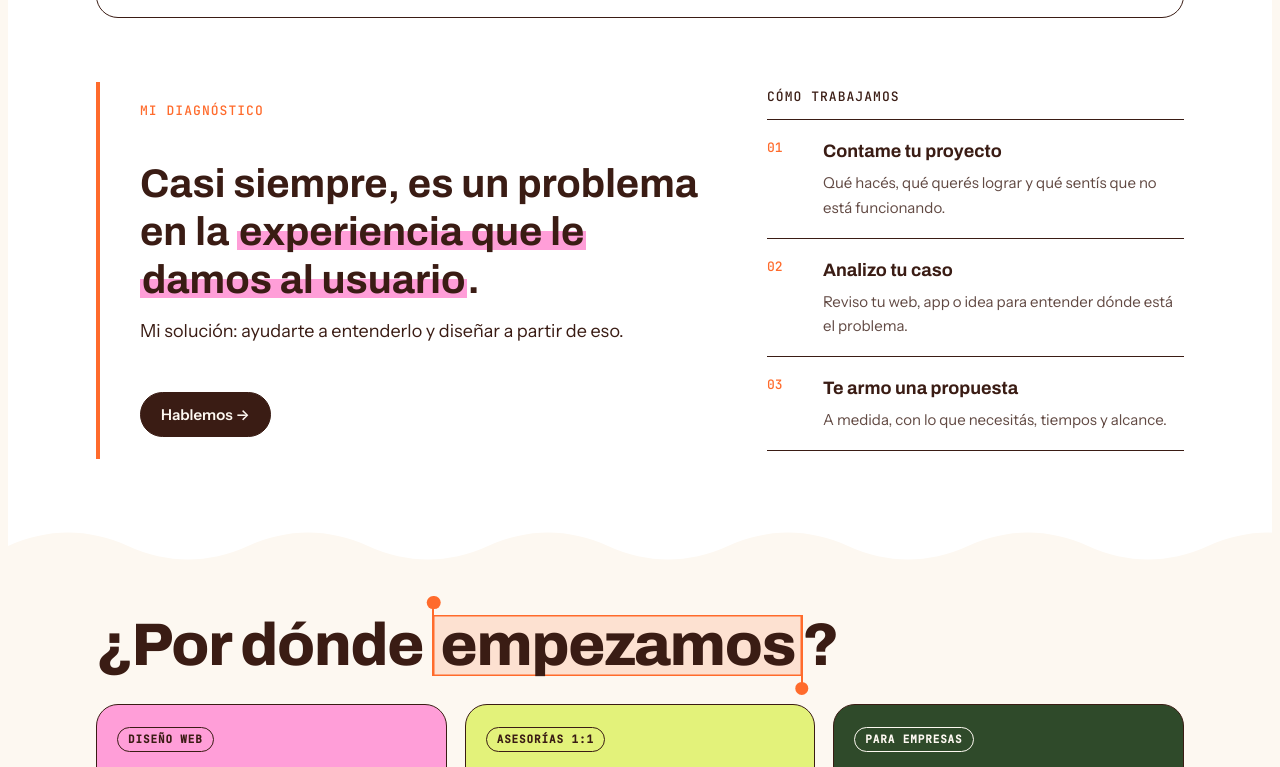
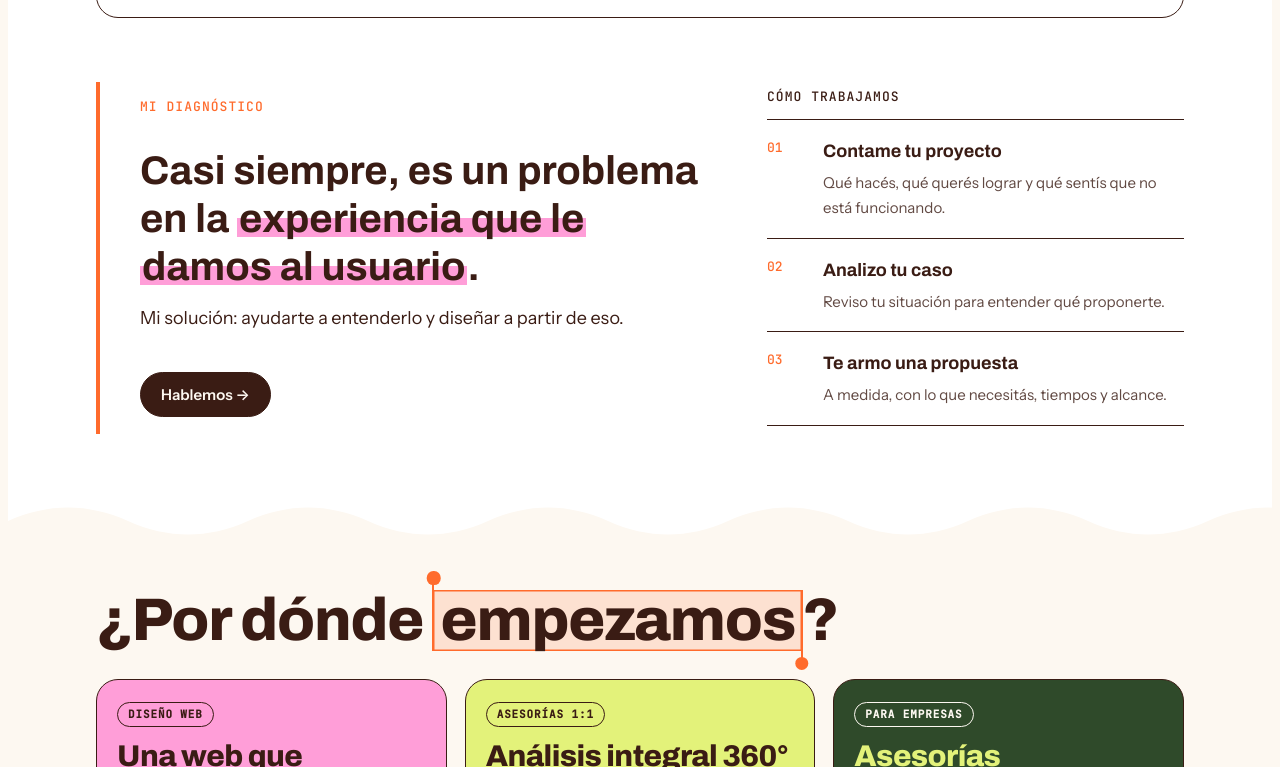
Before and after one commit to victorinacarelli/Victorinacarelli-web, a plain HTML site: page index.html in a window 1280 px wide. Shown: the part 1287-2054 px from the top of the page. Drawn offline with Linux system fonts and the light colour scheme.

Commit message:
Cómo trabajamos: bajada del paso 2
Co-Authored-By: Claude Opus 5.5 <noreply@anthropic.com>
Claude-Session: https://claude.ai/code/session_01E9bXs5mWnUvBEaYmzftQNi

```diff
--- a/index.html
+++ b/index.html
@@ -172,7 +172,7 @@
           <p class="sol-kicker sol-kicker-ink" data-i18n="how_t">Cómo trabajamos</p>
           <ol class="dsteps">
             <li><b>01</b><div><strong data-i18n="how1_t">Contame tu proyecto</strong><span data-i18n="how1_s">Qué hacés, qué querés lograr y qué sentís que no está funcionando.</span></div></li>
-            <li><b>02</b><div><strong data-i18n="how2_t">Analizo tu caso</strong><span data-i18n="how2_s">Reviso tu web, app o idea para entender dónde está el problema.</span></div></li>
+            <li><b>02</b><div><strong data-i18n="how2_t">Analizo tu caso</strong><span data-i18n="how2_s">Reviso tu situación para entender qué proponerte.</span></div></li>
             <li><b>03</b><div><strong data-i18n="how3_t">Te armo una propuesta</strong><span data-i18n="how3_s">A medida, con lo que necesitás, tiempos y alcance.</span></div></li>
           </ol>
         </div>
@@ -360,7 +360,7 @@
       marquee:["UX research","UI design","Asesorías","Diseño de web","Prototipos","Tests de usabilidad"],
       pains_eyebrow:"Diagnóstico rápido",pains_title:"¿Tu producto digital "+sel("no")+" está funcionando?",
       pain1:"La gente entra, pero se va enseguida.",pain2:"Tengo visitas, pero nadie me contacta.",pain3:"Mi web ya no representa mi marca.",pain4:"Desde el celular se ve todo desordenado.",pain5:"Tengo una idea, pero no sé cómo arrancar.",pain6:"Mis clientes siempre me preguntan lo mismo.",
-      pains_cta:"Hablemos →",sol_tag:"Mi diagnóstico",how_t:"Cómo trabajamos",how1_t:"Contame tu proyecto",how1_s:"Qué hacés, qué querés lograr y qué sentís que no está funcionando.",how2_t:"Analizo tu caso",how2_s:"Reviso tu web, app o idea para entender dónde está el problema.",how3_t:"Te armo una propuesta",how3_s:"A medida, con lo que necesitás, tiempos y alcance.",pains_foot_t:'Casi siempre, es un problema en la <mark class="hl">experiencia<br class="br-d"> que le damos al usuario</mark>.',pains_foot:"Mi solución: ayudarte a entenderlo y diseñar a partir de eso.",
+      pains_cta:"Hablemos →",sol_tag:"Mi diagnóstico",how_t:"Cómo trabajamos",how1_t:"Contame tu proyecto",how1_s:"Qué hacés, qué querés lograr y qué sentís que no está funcionando.",how2_t:"Analizo tu caso",how2_s:"Reviso tu situación para entender qué proponerte.",how3_t:"Te armo una propuesta",how3_s:"A medida, con lo que necesitás, tiempos y alcance.",pains_foot_t:'Casi siempre, es un problema en la <mark class="hl">experiencia<br class="br-d"> que le damos al usuario</mark>.',pains_foot:"Mi solución: ayudarte a entenderlo y diseñar a partir de eso.",
       pf_eyebrow:"Portfolio",pf_title:"Lo que podemos hacer "+sel("juntos"),sample:"Ejemplo",chip_ai:"Con IA",
       p1_t:"VotaYa",p1_d:"Ver el caso ↗",chip_web:"Plataforma web",chip_redesign:"Rediseño",
       p2_t:"Sempre",p2_d:"Ver la web ↗",chip_live:"Foodie web",
@@ -395,7 +395,7 @@
       marquee:["UX research","UI design","Consulting","Web design","Prototypes","Usability testing"],
       pains_eyebrow:"Quick check",pains_title:"Is your digital product "+sel("not")+" working?",
       pain1:"People come in, but leave right away.",pain2:"I get visits, but nobody contacts me.",pain3:"My website no longer reflects my brand.",pain4:"On mobile everything looks messy.",pain5:"I have an idea, but don't know how to start.",pain6:"My clients always ask me the same thing.",
-      pains_cta:"Let's talk →",sol_tag:"My diagnosis",how_t:"How we work",how1_t:"Tell me about your project",how1_s:"What you do, what you want to achieve and what you feel isn't working.",how2_t:"I analyze your case",how2_s:"I review your website, app or idea to find where the problem is.",how3_t:"I put together a proposal",how3_s:"Tailored, with what you need, timing and scope.",pains_foot_t:'Most of the time, it\'s a problem with the <mark class="hl">experience<br class="br-d"> we give the user</mark>.',pains_foot:"My solution: help you understand it and design from there.",
+      pains_cta:"Let's talk →",sol_tag:"My diagnosis",how_t:"How we work",how1_t:"Tell me about your project",how1_s:"What you do, what you want to achieve and what you feel isn't working.",how2_t:"I analyze your case",how2_s:"I review your situation to understand what to propose.",how3_t:"I put together a proposal",how3_s:"Tailored, with what you need, timing and scope.",pains_foot_t:'Most of the time, it\'s a problem with the <mark class="hl">experience<br class="br-d"> we give the user</mark>.',pains_foot:"My solution: help you understand it and design from there.",
       pf_eyebrow:"Work",pf_title:"What we can do "+sel("together"),sample:"Sample",chip_ai:"AI-built",
       p1_t:"VotaYa",p1_d:"See the case ↗",chip_web:"Web platform",chip_redesign:"Redesign",
       p2_t:"Sempre",p2_d:"Visit the site ↗",chip_live:"Foodie web",
```
